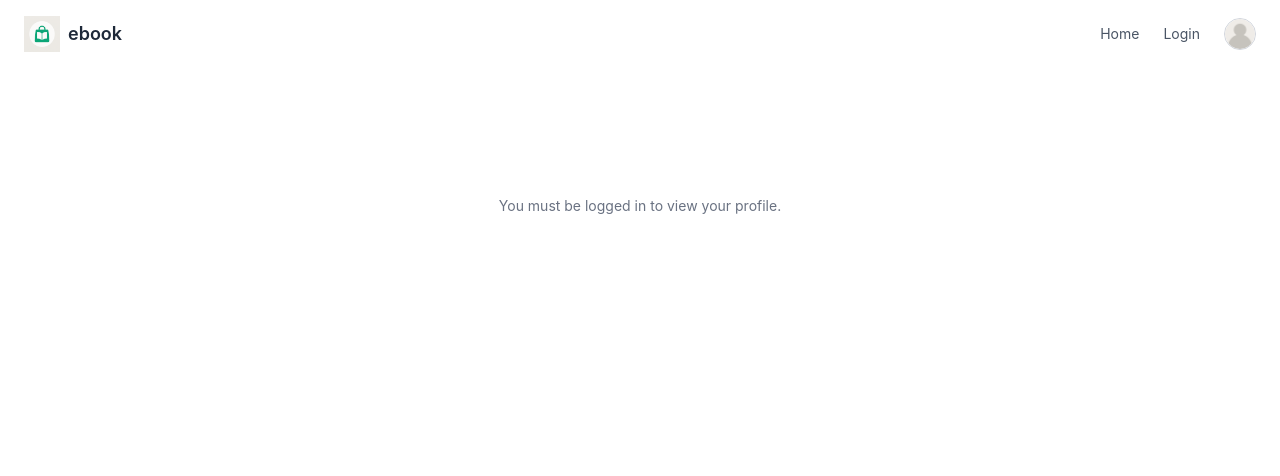
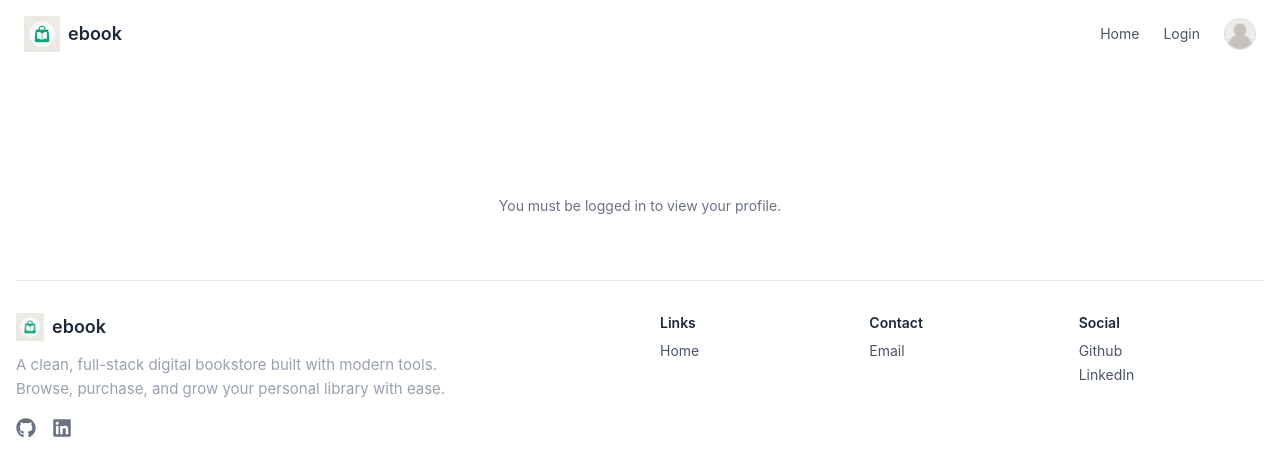
Before and after one commit to saki0712/book-commerce-app, a Next.js app: page /profile in a window 1280 px wide. Shown: the top 476 px of the page. Built offline with nearby package versions, Linux system fonts and the light colour scheme; no server answers; what microcms-js-sdk would draw is missing.

Commit message:
feat: add footer

```diff
--- /dev/null
+++ b/src/app/components/Footer.tsx
@@ -0,0 +1,79 @@
+import Image from "next/image";
+import Link from "next/link";
+import { FaGithub, FaLinkedin } from "react-icons/fa";
+
+export default function Footer() {
+  return (
+    <footer className="mt-16 text-gray-600 text-sm pb-20">
+      <div className="max-w-7xl mx-auto px-4">
+        <div className="border-t border-gray-200 mb-8" />
+
+        <div className="flex flex-col md:flex-row gap-10">
+          <div className="flex-1">
+            <div className="flex mb-3">
+              <Image src="/logo.png" alt="logo" width={28} height={28} />
+              <span className="ml-2 font-semibold text-lg text-gray-800">
+                ebook
+              </span>
+            </div>
+            <p className="text-gray-400 max-w-md text-[15px] leading-relaxed">
+              A clean, full-stack digital bookstore built with modern tools.
+              Browse, purchase, and grow your personal library with ease.
+            </p>
+            <div className="flex gap-4 mt-4 text-xl text-gray-500">
+              <a
+                href="https://github.com/saki0712"
+                target="_blank"
+                rel="noopener noreferrer"
+              >
+                <FaGithub />
+              </a>
+              <a
+                href="https://linkedin.com/in/sakitanaka"
+                target="_blank"
+                rel="noopener noreferrer"
+              >
+                <FaLinkedin />
+              </a>
+            </div>
+          </div>
+
+          <div className="flex-1 grid grid-cols-3 gap-6 text-sm">
+            <div>
+              <h3 className="text-gray-800 font-semibold mb-2">Links</h3>
+              <ul className="space-y-1">
+                <li>
+                  <Link href="/">Home</Link>
+                </li>
+                {/* <li>
+                  <Link href="https://.com/" target="_blank">
+                    Portfolio
+                  </Link>
+                </li> */}
+              </ul>
+            </div>
+            <div>
+              <h3 className="text-gray-800 font-semibold mb-2">Contact</h3>
+              <ul className="space-y-1">
+                <li>
+                  <a href="mailto:saki.tanaka.7123@gmail.com">Email</a>
+                </li>
+              </ul>
+            </div>
+            <div>
+              <h3 className="text-gray-800 font-semibold mb-2">Social</h3>
+              <ul className="space-y-1">
+                <li>
+                  <a href="https://github.com/saki0712">Github</a>
+                </li>
+                <li>
+                  <a href="https://linkedin.com/in/sakitanaka">LinkedIn</a>
+                </li>
+              </ul>
+            </div>
+          </div>
+        </div>
+      </div>
+    </footer>
+  );
+}
--- a/src/app/layout.tsx
+++ b/src/app/layout.tsx
@@ -5,6 +5,7 @@ import Header from "./components/Header";
 import { NextAuthProvider } from "./lib/next-auth/provider";
 import { Suspense } from "react";
 import LoadingSpinner from "./loading";
+import Footer from "./components/Footer";
 
 const geistSans = Geist({
   variable: "--font-geist-sans",
@@ -34,6 +35,7 @@ export default function RootLayout({
         <NextAuthProvider>
           <Header />
           <Suspense fallback={<LoadingSpinner />}>{children}</Suspense>
+          <Footer />
         </NextAuthProvider>
       </body>
     </html>
```
